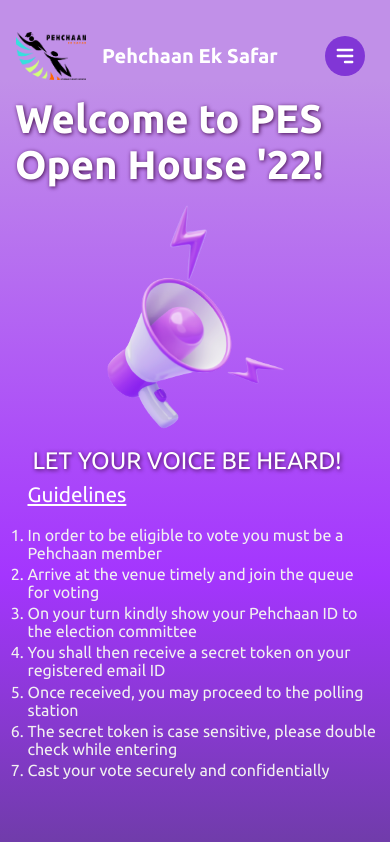
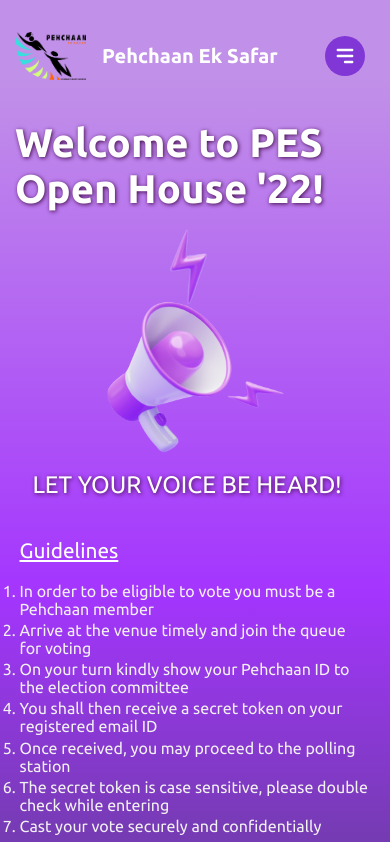
Before and after one commit to ninadsutrave/voting-ballot, a React (Vite) app: page / in a window 390 px wide. Shown: the top 842 px of the page. Built offline with nearby package versions, Linux system fonts and the light colour scheme.

Commit message:
bugs fixed

```diff
--- a/src/components/Form.jsx
+++ b/src/components/Form.jsx
@@ -41,11 +41,11 @@
         alert("You can only vote once!")
       }
       else {
-        alert("Invalid credentials")
+        alert("Invalid token")
       }
     })
     .catch(err => {
-      alert("Something went wrong")
+      alert("Invalid token")
     })
 
   }
--- a/src/components/Hero.css
+++ b/src/components/Hero.css
@@ -154,6 +154,7 @@
     .welcome-text {
         font-size: 3rem;
         margin-right: 0;
+        margin-top: 1.5rem;
     }
     .text {
         width: 100%;
@@ -168,6 +169,7 @@
     .guidelines {
         width: 90%;
         margin-left: 1rem;
+        margin: 2rem 0 2rem 0;
     }
 }
 
--- a/src/components/Navbar.css
+++ b/src/components/Navbar.css
@@ -78,10 +78,6 @@
     display: none;
   }
 
-  .hamburger:hover {
-    background-color: #2642af;
-  }
-
   @media screen and (max-width: 850px) {
     .logo {
       width: 80px;
```
